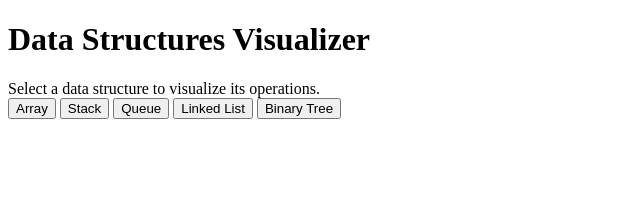
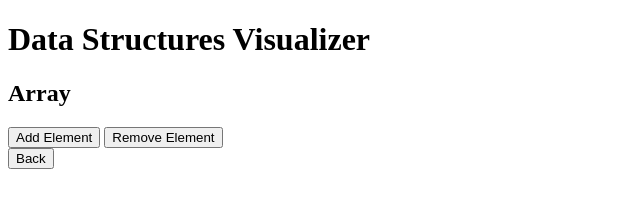
Before and after one commit to daniely521/data-structure-visualizer, a plain HTML site: page index.html in a window 1280 px wide. Both pictures are taken after a click on the button "Array". Shown: the whole page, without its empty margins (0-640 px from the left). Drawn offline with Linux system fonts and the light colour scheme.

Commit message:
added selector button function

```diff
--- a/index.html
+++ b/index.html
@@ -11,12 +11,12 @@
         <h1>Data Structures Visualizer</h1>
     </header>
     <main>
-        <div id="instructions">Select a data structure to visualize its operations.</div>
-        <button id="array-btn">Array</button>
-        <button id="stack-btn">Stack</button>
-        <button id="queue-btn">Queue</button>
-        <button id="linked-list-btn">Linked List</button>
-        <button id="binary-tree-btn">Binary Tree</button>
+        <div id="instructions" class="selector-button">Select a data structure to visualize its operations.</div>
+        <button id="array-btn" class="selector-button">Array</button>
+        <button id="stack-btn" class="selector-button">Stack</button>
+        <button id="queue-btn" class="selector-button">Queue</button>
+        <button id="linked-list-btn" class="selector-button">Linked List</button>
+        <button id="binary-tree-btn" class="selector-button">Binary Tree</button>
 
         <div id="visualizations">
             <div class="visualization" id="array-visualization" style="display: none;">
@@ -55,7 +55,7 @@
             </div>
         </div>
 
-        <button id="home-btn" style="display: none;">Home</button>
+        <button id="home-btn" style="display: none;">Back</button>
     </main>
 
     <script src="script.js"></script>
--- a/script.js
+++ b/script.js
@@ -16,3 +16,37 @@ const addNodeTreeBtn = document.getElementById('add-node-tree-btn');
 const traverseTreeBtn = document.getElementById('traverse-tree-btn');
 
 const homeBtn = document.getElementById('home-btn');
+
+let array = [];
+let stack = [];
+let queue = [];
+let linkedList = [];
+let binaryTree = null;
+
+function showVisualization(type) {
+    document.querySelectorAll('.visualization').forEach(div => div.style.display = 'none');
+    document.querySelectorAll('.selector-button').forEach(btn => btn.style.display = 'none');
+    document.getElementById(`${type}-visualization`).style.display = 'block';
+    homeBtn.style.display = 'block';
+    console.log('showing visualization');
+}
+
+arrayBtn.addEventListener("click" , () => {
+    showVisualization('array');
+});
+
+stackBtn.addEventListener("click", () => {
+    showVisualization('stack');
+});
+
+queueBtn.addEventListener('click', () => {
+    showVisualization('queue');
+});
+
+linkedListBtn.addEventListener('click' , () => {
+    showVisualization('linked-list');
+});
+
+binaryTreeBtn.addEventListener('click', () => {
+    showVisualization('binary-tree');
+});
```
